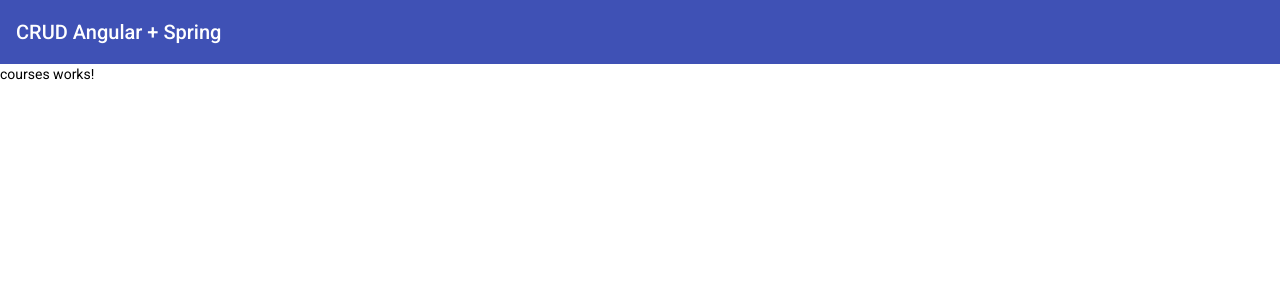
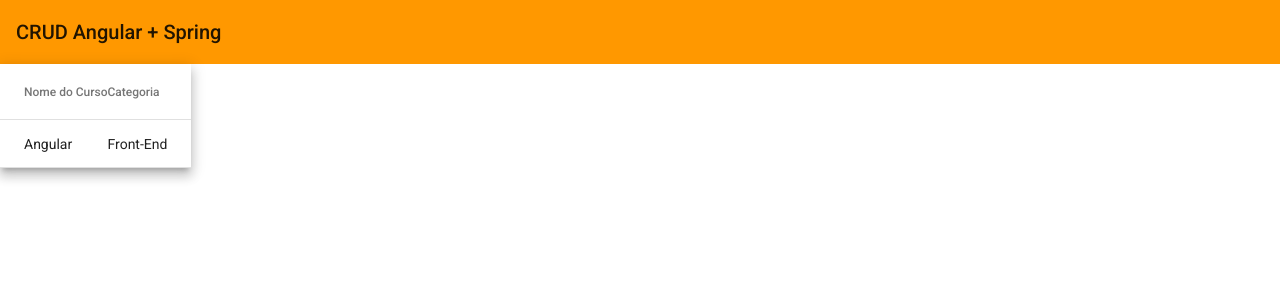
Before and after one commit to Carlos-Diego-Freitas/curso-angular-loiane, an Angular app in the folder crud-angular-spring/crud-angular/: page /courses in a window 1280 px wide. Shown: the top 300 px of the page. Built offline with nearby package versions, Linux system fonts and the light colour scheme.

Commit message:
criando uma table

```diff
--- a/crud-angular-spring/crud-angular/src/app/courses/courses/courses.component.html
+++ b/crud-angular-spring/crud-angular/src/app/courses/courses/courses.component.html
@@ -1 +1,20 @@
-<p>courses works!</p>
+<table mat-table [dataSource]="courses" class="mat-elevation-z8">
+
+  <!--- Note that these columns can be defined in any order.
+        The actual rendered columns are set as a property on the row definition" -->
+
+  <!-- Name Column -->
+  <ng-container matColumnDef="name">
+    <th mat-header-cell *matHeaderCellDef> Nome do Curso </th>
+    <td mat-cell *matCellDef="let course"> {{course.name }} </td>
+  </ng-container>
+
+  <!-- Category Column -->
+  <ng-container matColumnDef="categoria">
+    <th mat-header-cell *matHeaderCellDef> Categoria </th>
+    <td mat-cell *matCellDef="let course"> {{course.categoria}} </td>
+  </ng-container>
+
+  <tr mat-header-row *matHeaderRowDef="displayedColumns"></tr>
+  <tr mat-row *matRowDef="let row; columns: displayedColumns;"></tr>
+</table>
--- a/crud-angular-spring/crud-angular/src/app/courses/courses/courses.component.ts
+++ b/crud-angular-spring/crud-angular/src/app/courses/courses/courses.component.ts
@@ -1,4 +1,5 @@
 import { Component, OnInit } from '@angular/core';
+import { Course } from '../model/course';
 
 @Component({
   selector: 'app-courses',
@@ -7,6 +8,12 @@
 })
 export class CoursesComponent implements OnInit {
 
+  courses: Course[] = [{
+    oid: '1', name: 'Angular', categoria: 'Front-End'
+  }];
+  displayedColumns = ['name', 'categoria']
+
+
   constructor() { }
 
   ngOnInit(): void {
--- /dev/null
+++ b/crud-angular-spring/crud-angular/src/app/courses/model/course.ts
@@ -0,0 +1,8 @@
+
+export interface Course {
+
+  oid: string;
+  name: string;
+  categoria: string;
+
+}
--- a/crud-angular-spring/crud-angular/src/styles.scss
+++ b/crud-angular-spring/crud-angular/src/styles.scss
@@ -1,4 +1,17 @@
 /* You can add global styles to this file, and also import other style files */
+
+@import '@angular/material/theming';
+@include mat-core();
+
+$custom-app-primary: mat-palette($mat-orange);
+$custom-app-secondary: mat-palette($mat-yellow, A200);
+$custom-app-warn: mat-palette($mat-red);
+
+$custom-theme: mat-light-theme($custom-app-primary, $custom-app-secondary, $custom-app-warn);
+
+
+@include angular-material-theme($custom-theme);
+
 
 html, body { height: 100%; }
 body { margin: 0; font-family: Roboto, "Helvetica Neue", sans-serif; }
```
Also changed, not shown: crud-angular-spring/crud-angular/src/app/courses/courses.module.ts (+5 -2 lines).
